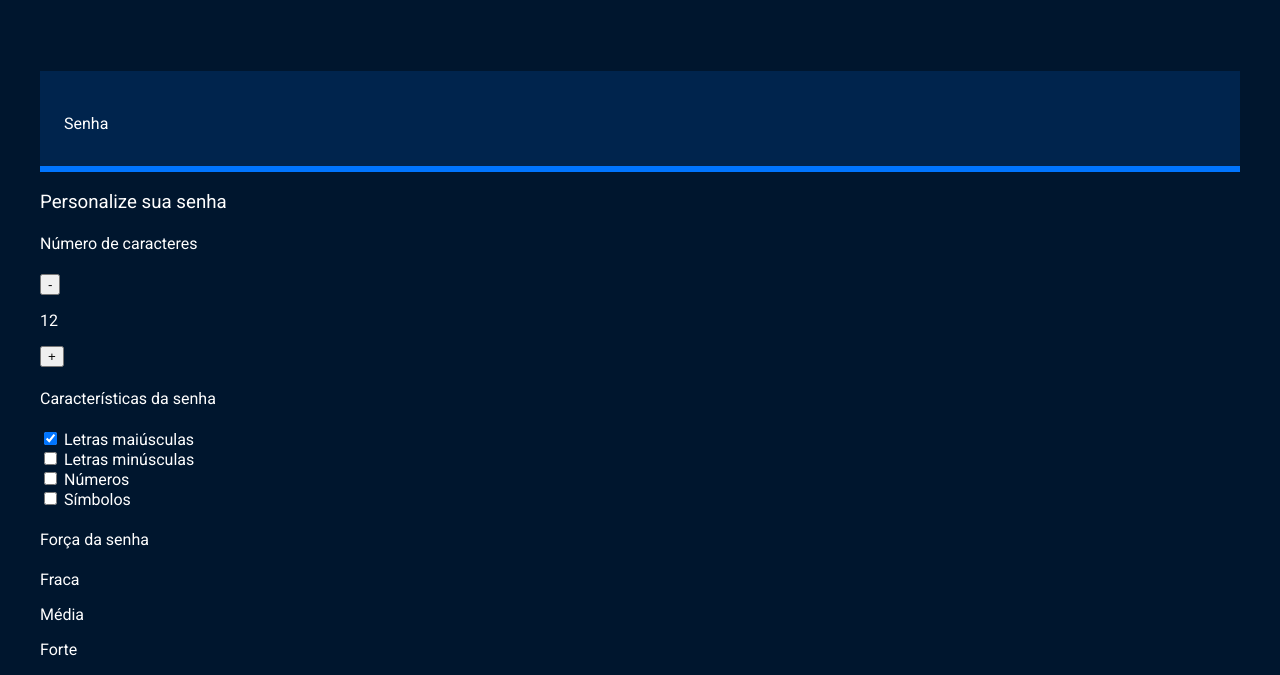
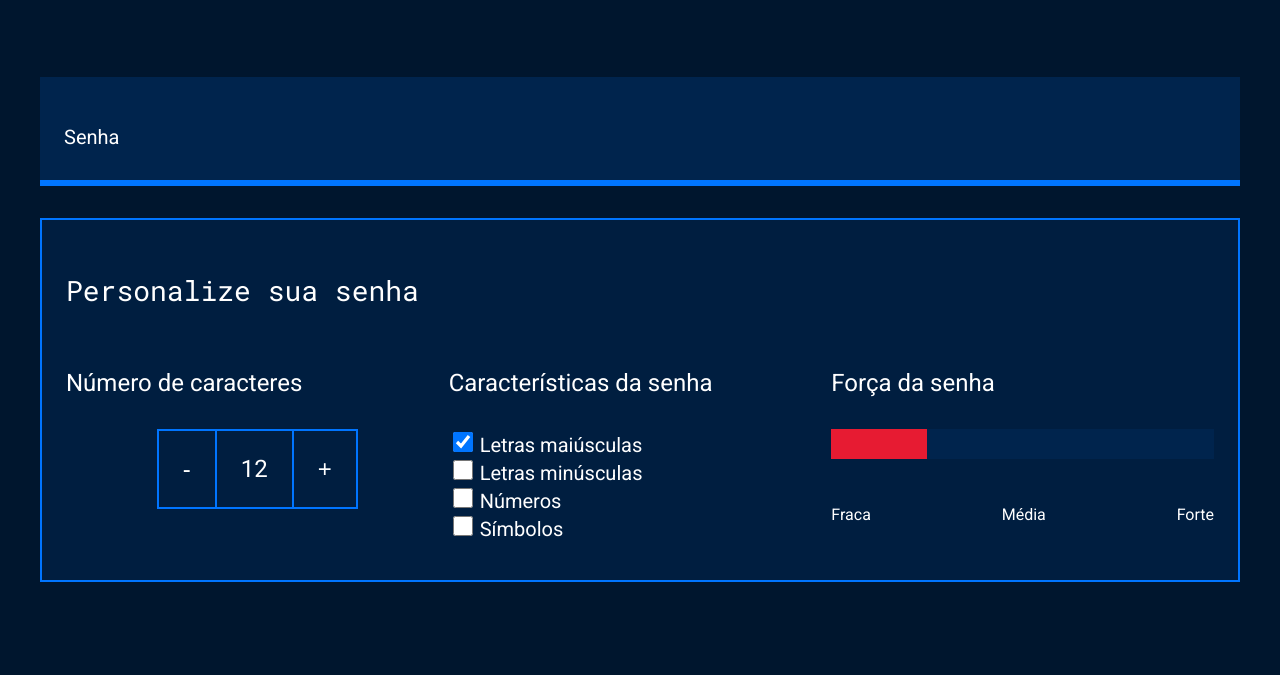
Before and after one commit to wikkinha/valter-2tri, a plain HTML site: page index.html in a window 1280 px wide. Shown: the part 249-924 px from the top of the page. After the commit the page ends 839 px from the top, so only its background shows below. Drawn offline with Linux system fonts and the light colour scheme; a script that the page names is missing.

Commit message:
Update style.css

```diff
--- a/style.css
+++ b/style.css
@@ -1,4 +1,4 @@
-@import url('https://fonts.googleapis.com/css2?family=Roboto:ital,wght@0,100;0,300;0,400;0,500;0,700;0,900;1,100;1,300;1,400;1,500;1,700;1,900&display=swap');
+@import url('https://fonts.googleapis.com/css2?family=Roboto&family=Roboto+Mono&display=swap');
 
 :root{
     --branco: white;
@@ -47,6 +47,7 @@ body{
     color: var(--branco);
     font-family: var(--roboto-mono);
     font-size: 40px;
+    width: 70%;
 }
 
 #campo-senha:focus{
@@ -57,3 +58,95 @@ body{
     max-width: 1200px;
     margin: 0 auto;
 }
+
+.parametro{
+    background-color: var(--fundo-texto);
+    border: 2px solid var(--borda);
+    margin-top: 32px;
+    padding: 24px;
+}
+
+.parametro-titulo{
+    font-family: var(--roboto-mono);
+    font-size: 28px;
+}
+
+.parametro-senha__titulo{
+    font-size:24px;
+}
+
+.parametro-coluna__senha{
+    display: flex;
+    flex-direction: column;
+    justify-content: center;
+}
+.parametro-senha{
+    width: 50%;
+    margin: 0 auto;
+}
+
+.parametro-senha-botoes{
+    display: flex;
+    justify-content: center;
+}
+
+.parametro-senha__botao{
+    background-color: var(--fundo-texto);
+    color: var(--branco);
+    border: 2px solid var(--borda);
+    padding: 24px;
+    font-size: 24px;
+    cursor: pointer;
+}
+.parametro-senha__texto{
+    padding: 24px;
+    border-top: 2px solid var(--borda);
+    border-bottom: 2px solid var(--borda);
+    margin: 0;
+    font-size: 24px;
+}
+
+label{
+    font-size: 20px;
+}
+
+.checkbox{
+    width: 20px;
+    height: 20px;
+    cursor: pointer;
+}
+
+.barra{
+    background-color: var(--fundo-senha);
+    height: 30px;
+    width: 100%;
+}
+.forca{
+    height: 30px;
+    position: relative;
+    bottom: 30px;
+}
+.fraca{
+    width: 25%;
+    background-color: #E71B32;
+}
+.media{
+    background-color: #FAF408;
+    width: 50%;
+}
+.forte{
+    background-color: #00FF85;
+    width: 100%;
+}
+
+.parametro-senha-textos{
+    display: flex;
+    justify-content: space-between;
+}
+
+
+@media screen and (min-width: 768px) {
+    .parametro-coluna__senha{
+        flex-direction: row;
+    }
+}
```
